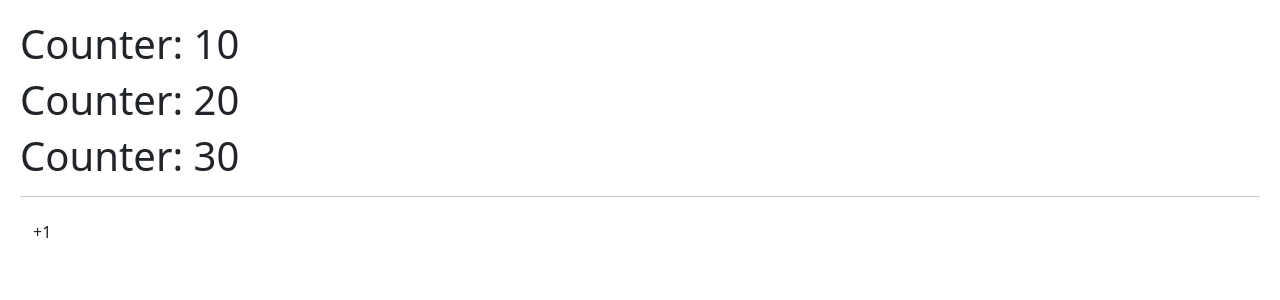
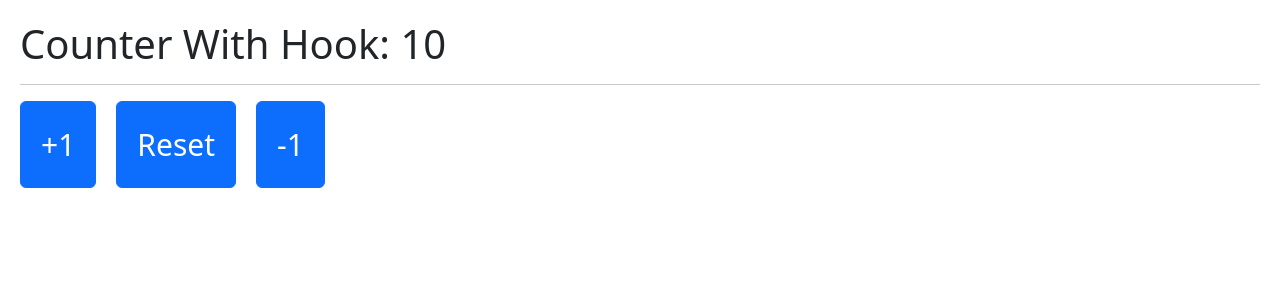
Before and after one commit to JulianCeleita/hook-app, a React (Vite) app: page / in a window 1280 px wide. Shown: the top 300 px of the page. Built offline with nearby package versions, Linux system fonts and the light colour scheme.

Commit message:
Building the new hook, useCounter, export counter

```diff
--- /dev/null
+++ b/src/hooks/useCounter.tsx
@@ -0,0 +1,11 @@
+import { useState } from 'react';
+
+export const useCounter = ( initialValue = 10) => {
+
+    const [counter, setCounter] = useState(initialValue)
+
+  return {
+    counter,                            // Regreso el mismo objeto o arreglo, importante ver si estoy retornando un {} o un [] para ponerlo en la const cuando lo use, preferible usar {} para desestructurarlo mas facil
+  }
+
+}
--- a/src/index.css
+++ b/src/index.css
@@ -3,5 +3,10 @@ body {
 }
 
 button {
-    margin-right: 10px;
+    margin-right: 20px;
 }
+
+.btn {
+    font-size: 30px;
+    padding: 20px;
+}
--- a/src/main.tsx
+++ b/src/main.tsx
@@ -2,11 +2,11 @@ import React from 'react'
 import ReactDOM from 'react-dom/client'
 import { HooksApp } from './HooksApp'
 import { CounterApp } from './useState/CounterApp';
-
+import { CounterWithCustomHook } from './useState/CounterWithCustomHook';
 import './index.css'
 
 ReactDOM.createRoot(document.getElementById('root') as HTMLElement).render(
   <React.StrictMode>
-    <CounterApp />
+    <CounterWithCustomHook />
   </React.StrictMode>
 )
--- a/src/useState/CounterApp.tsx
+++ b/src/useState/CounterApp.tsx
@@ -5,7 +5,7 @@ export const CounterApp = () => {
 
     //const [counter, setCounter] = useState(10);            // Llamamos el useState y le damos el valor inicial (counter - 10) y el modificado (setCounter)
 
-    const [state, setCounter] = useState({                   // State va a ser el objeto de contadores, abajo lo desestructuro individualmente
+    const [state, setCounter] = useState({                   // State va a ser la variable-objeto de contadores, abajo lo desestructuro individualmente
         counter1: 10,
         counter2: 20,
         counter3: 30
--- /dev/null
+++ b/src/useState/CounterWithCustomHook.tsx
@@ -0,0 +1,22 @@
+import { useCounter } from '../hooks/useCounter';
+
+export const CounterWithCustomHook = () => {
+
+    const initialCounter = 10
+
+    const { counter } = useCounter();                // Como retorné un {} desde el customHook uso las {} en el const
+
+    return (
+        <>
+
+        <h1> Counter With Hook: {counter} </h1>
+
+        <hr />
+
+        <button className="btn btn-primary" onClick={()=>{setCounter (counter + 1) } }> +1 </button>
+        <button className="btn btn-primary" onClick={()=>{setCounter (initialCounter)}}> Reset </button>
+        <button className="btn btn-primary" onClick={()=>{setCounter (counter - 1)}}> -1 </button>
+
+        </>
+    )
+}
```
